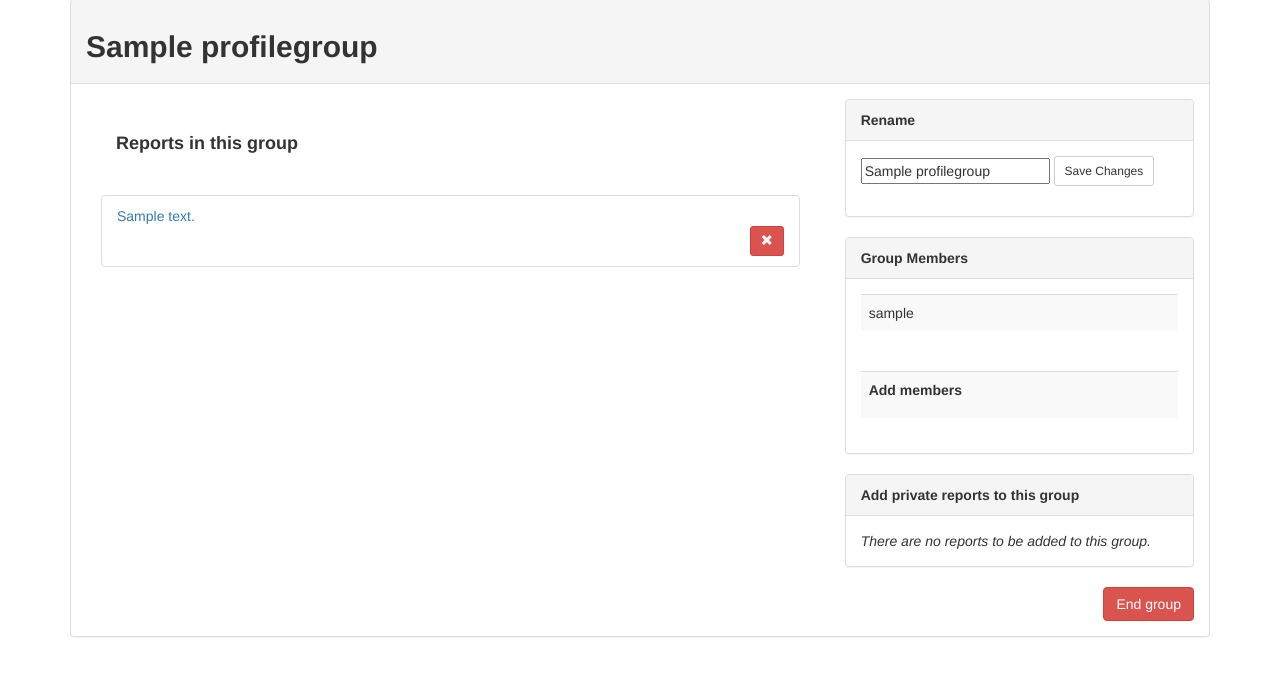
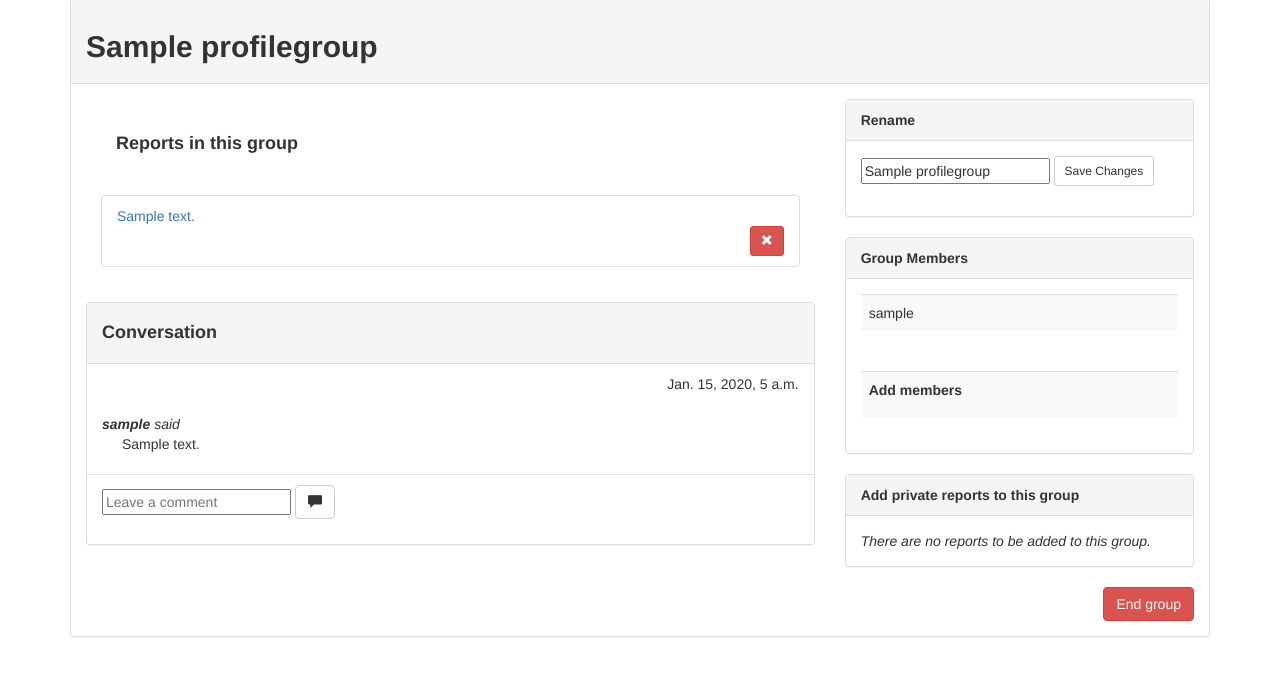
Before and after one commit to ahnmina/SecureFileShare, a Django app: page /1/view_group/ in a window 1280 px wide. Shown: the part 66-742 px from the top of the page. Run offline with Django 3.2, Linux system fonts and the light colour scheme; a user stored in the database is signed in; tables that the repository leaves empty hold one stand-in row (values such as "Sample post"); lists and menus that the app fills with data are empty; some libraries are stand-ins or nearby versions; some web fonts are replaced.

Commit message:
heroku setup take4

```diff
--- a/fileshare/forms.py
+++ b/fileshare/forms.py
@@ -117,7 +117,6 @@ class messageForm(forms.ModelForm):
         fields = ('owned_by','sender','messagecontent','thekey','newmessagefield')
 
 class GroupForm(forms.ModelForm):
-    members = forms.ModelMultipleChoiceField(queryset=Profile.objects.all(), widget=forms.CheckboxSelectMultiple())
     class Meta:
         model = ProfileGroup
         fields = ['name', 'members']
--- a/fileshare/models.py
+++ b/fileshare/models.py
@@ -65,6 +65,8 @@ class ProfileGroup(models.Model):
     name = models.CharField(max_length=128, unique=True)
     members = models.ManyToManyField('Profile', related_name='group_members', blank=True)
     reports = models.ManyToManyField('Report', blank=True)
+    comments = models.ManyToManyField('ReportComments', blank=True)
+
     def __str__(self):
         return self.name
 
--- a/fileshare/views.py
+++ b/fileshare/views.py
@@ -171,7 +171,7 @@ def create_report(request):
             print("file_hash: " + json_data)
             for f in request.FILES.getlist('files'):
                 fHash = getFileHashFromData(file_hashes, f.name)
-                d = models.Documents.objects.create(file_attached=f, is_encrypted=is_encrypted, file_hash=fHash)
+                d = models.Documents.objects.create(file_attached=f, is_encrypted=report_form.cleaned_data['is_encrypted'], file_hash=fHash)
                 newdoc.files.add(d)
             newdoc.save()
             newactivity = models.Activity.objects.create(owned_by=request.user,time=datetime.datetime.now(),description="Created " + newdoc.short_desc)
@@ -508,11 +508,14 @@ def deletemessage(request, message_pk):
 def create_group(request):
     if request.method == 'POST':
         group_form = GroupForm(request.POST)
+
         if group_form.is_valid():
 
             group_form.save()
             instance = models.ProfileGroup.objects.get(name=request.POST.get('name'))
 
+            instance.members.add(request.user.profile)
+            request.user.profile.groups_in.add(instance)
             members_added = request.POST.getlist('members')
             for m in members_added:
                 m = get_object_or_404(models.Profile, pk=m)
@@ -521,17 +524,19 @@ def create_group(request):
                 newactivity = models.Activity.objects.create(owned_by=m.user, time=datetime.datetime.now(),
                                                              description=str(request.user.username) +" added you to " + str(instance.name))
                 newactivity.save()
+                m.save()
 
             instance.creator = request.user
             instance.save()
-            m.save()
+            request.user.profile.save()
+
             newactivity = models.Activity.objects.create(owned_by=request.user, time=datetime.datetime.now(),
                                                          description="Created " + str(instance.name))
             newactivity.save()
             return redirect('main')  # group made successfully
     else:
         # group_form=GroupForm()
-        members = models.Profile.objects.all()
+        members = models.Profile.objects.all().exclude(user=request.user)
 
     return render(request, 'fileshare/create_group.html', {'members': members})
 
@@ -542,11 +547,14 @@ def view_group(request, group_id):
     #private_reports = request.user.profile.reports_owned.filter(private=True)
     private_reports = models.Report.objects.filter(owned_by=request.user, private=True).exclude(id__in=group.reports.all())
     all_users = models.User.objects.all()
+    group_comments = group.comments
 
     if request.user.profile not in group.members.all() and not request.user.is_staff:
         return redirect('main')
     elif request.method == "POST":
         update_form = UpdateGroupForm(request.POST, instance=group)
+        comment_form = ReportCommentsForm(request.POST)
+
         action = request.POST.get('action')
         if action != "Save Changes":
             if action[0] == 'a':
@@ -595,6 +603,16 @@ def view_group(request, group_id):
                 group.delete()
                 return redirect('main')
 
+            elif action == 'c':
+                c = models.ReportComments.objects.create(
+                    creator = request.user.profile,
+                    timestamp = datetime.datetime.now(),
+                    comment = request.POST.get('comment')
+                    )
+                group.comments.add(c)
+                group.save()
+                c.save()
+
             else:
                 m = get_object_or_404(models.Profile, pk=action)
                 m.groups_in.remove(group)
@@ -628,8 +646,9 @@ def view_group(request, group_id):
 
     else:
         update_form = UpdateGroupForm(instance=group)
+        comment_form = ReportCommentsForm()
 
-    return render(request, 'fileshare/view_group.html', {'group': group, 'update_form': update_form, 'private_reports': private_reports, 'all_users': all_users})
+    return render(request, 'fileshare/view_group.html', {'group': group, 'update_form': update_form, 'private_reports': private_reports, 'all_users': all_users, 'comment_form': comment_form, 'group_comments': group_comments})
 
 
 
--- a/templates/fileshare/view_group.html
+++ b/templates/fileshare/view_group.html
@@ -27,6 +27,34 @@
                         {% endfor %}
                     </ul>
                     {% endif %}
+                </div>
+
+                <div class="panel panel-default">
+                    <div class="panel-heading"><h4><strong>Conversation</strong></h4></div>
+                    <ul class="list-group">
+                        {% for c in group_comments.all %}
+                        <li class="list-group-item">
+                            <div align="right">{{ c.timestamp }}</div><br>
+                            <i><strong>{{ c.creator }}</strong> said</i><br>
+                            <p style="padding-left:15pt">{{ c.comment }}<p>
+                            </li>
+                            {% endfor %}
+
+                            <li class="list-group-item">
+                                <div class="form-group">
+                                    <form id="c01" class="form-inline" action="{% url 'fileshare:view_group' group.id %}" method="POST">
+                                        {% csrf_token %}
+                                        <div class="input-group">
+                                            {{ comment_form.comment }}
+                                        </div>
+                                        <button class="btn btn-default" type="submit" form="c01" name="action" value="c">
+                                            <span class="glyphicon glyphicon-comment"></span>
+                                        </button>
+                                    </form>
+                                </div>
+                            </li>
+
+                        </ul>
                     </div>
 
 
```
Lines whose indentation alone changed are shown as unchanged.
